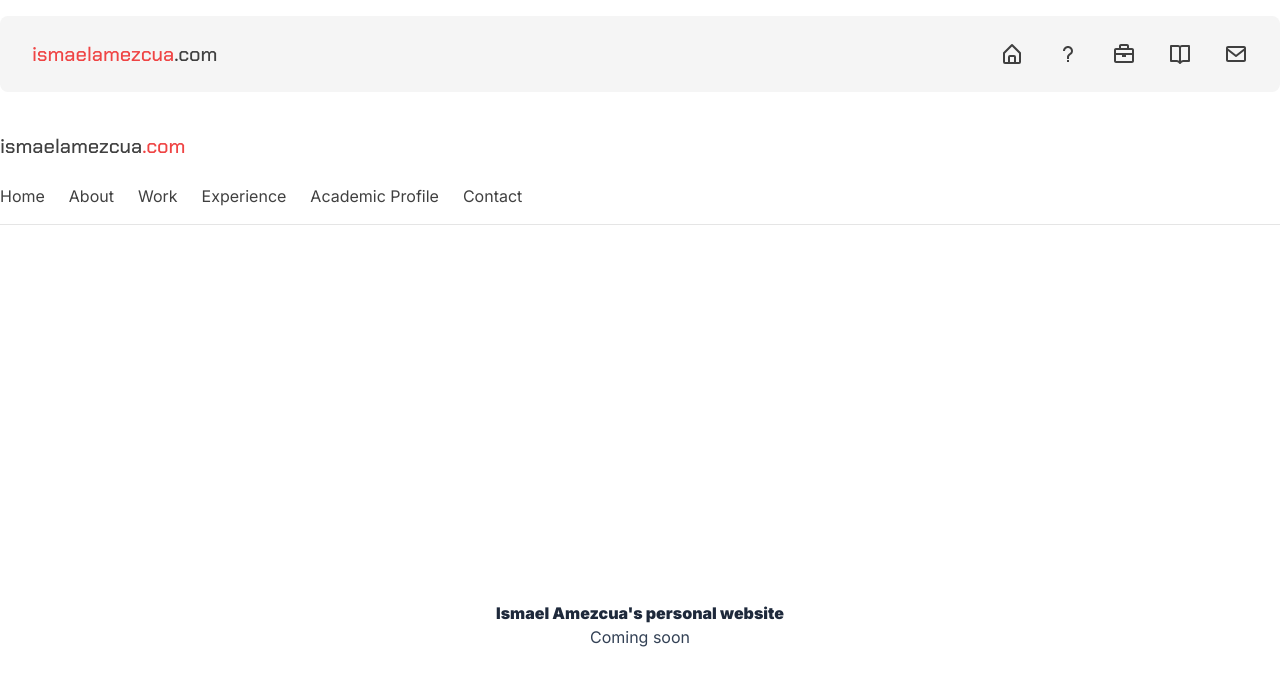
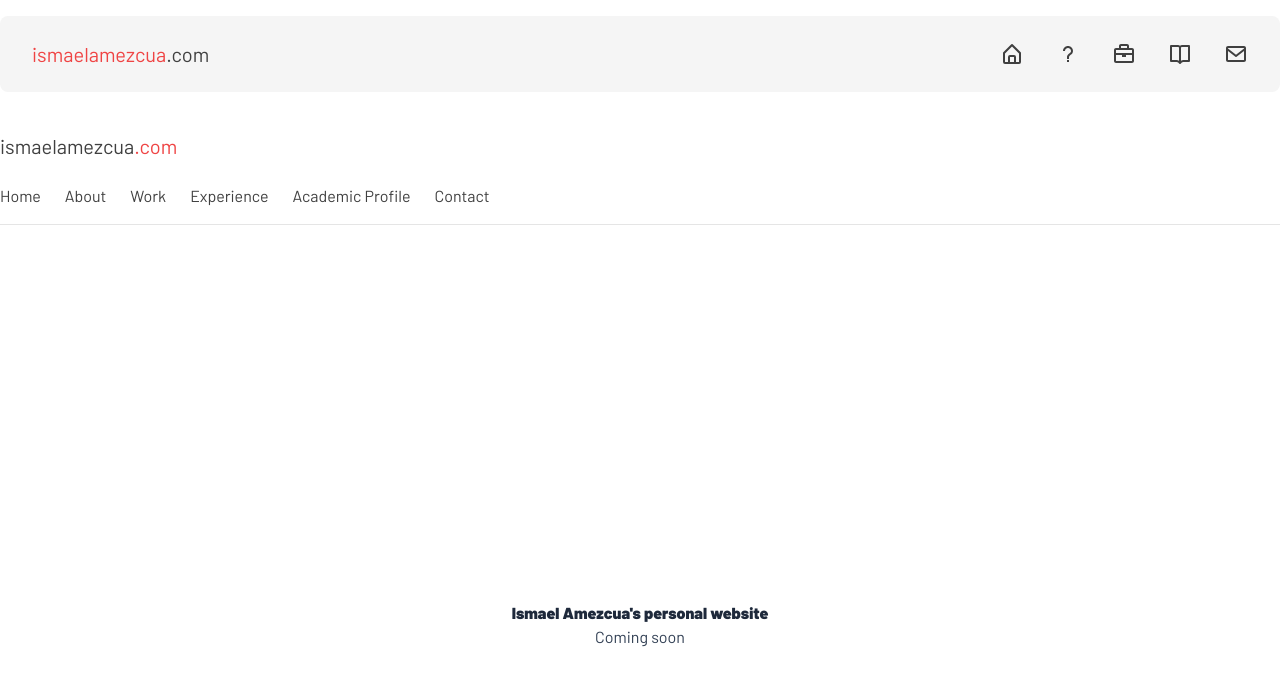
Before and after one commit to ismaelamezcua/ismaelamezcua-com, a Next.js app: page / in a window 1280 px wide. Shown: the top 686 px of the page. Built offline with nearby package versions, Linux system fonts and the light colour scheme.

Commit message:
feat: update sans font to Barlow

```diff
--- a/pages/_document.tsx
+++ b/pages/_document.tsx
@@ -13,7 +13,7 @@
         <Head>
           <link rel="preconnect" href="https://fonts.googleapis.com" />
           <link rel="preconnect" href="https://fonts.gstatic.com" crossOrigin="true" />
-          <link href="https://fonts.googleapis.com/css2?family=Chakra+Petch:wght@500&family=Inter:wght@400;900&display=swap" rel="stylesheet" />
+          <link href="https://fonts.googleapis.com/css2?family=Barlow:wght@400;900&display=swap" rel="stylesheet" />
         </Head>
         <body>
           <Main />
--- a/tailwind.config.js
+++ b/tailwind.config.js
@@ -5,8 +5,7 @@
   ],
   theme: {
     fontFamily: {
-      sans: ['Inter', 'sans-serif'],
-      serif: ['"Chakra Petch"', 'serif'],
+      sans: ['Barlow', 'sans-serif'],
     },
     extend: {},
   },
```
